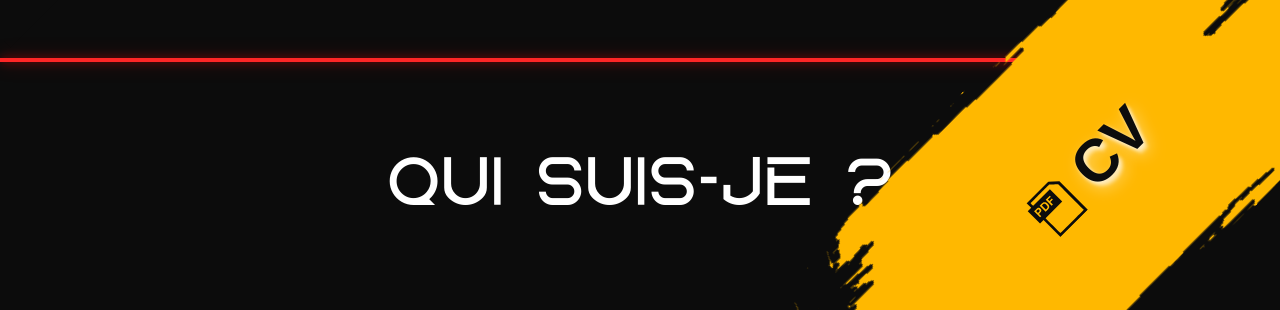
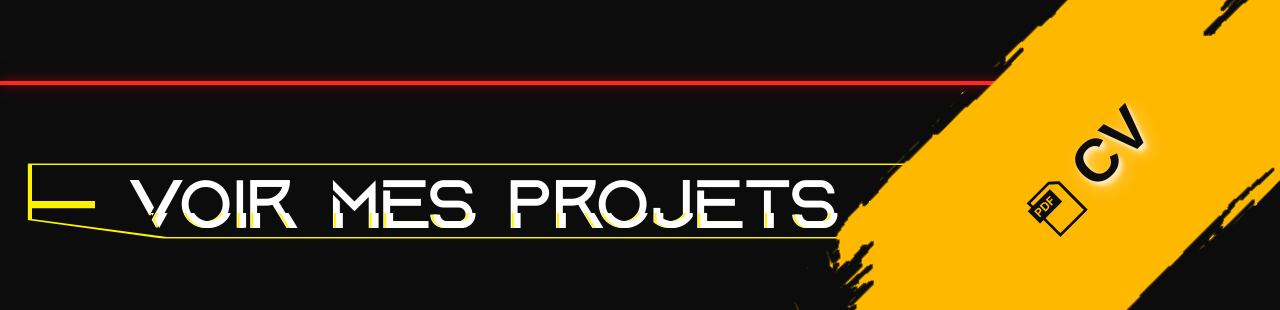
Before and after one commit to LilianBrossard/lilian-brossard, a Next.js app: page / in a window 1280 px wide. Shown: the part 425-735 px from the top of the page. Built offline with nearby package versions, Linux system fonts and the light colour scheme; a web font is replaced by a local one.

Commit message:
feat: ajouter des styles de bouton avec clip-path et animation de glitch

```diff
--- a/app/globals.css
+++ b/app/globals.css
@@ -30,3 +30,27 @@ body {
   font-family: var(--font-lato), Arial, Helvetica, sans-serif;
   transition: background-color 0.3s ease, color 0.3s ease;
 }
+
+.clipPath-Button {
+  cursor: pointer;
+  clip-path: polygon(
+    7% 50%,
+    7% 60%,
+    0 60%,
+    0 75%,
+    15% 100%,
+    100% 100%,
+    100% 60%,
+    93% 60%,
+    93% 50%,
+    100% 50%,
+    100% 0,
+    0 0,
+    0 50%
+  );
+}
+
+.clipPath-Button-Simple {
+  cursor: pointer;
+  clip-path: polygon(15% 100%, 100% 100%, 100% 0, 0 0, 0 75%);
+}
--- a/app/page.tsx
+++ b/app/page.tsx
@@ -40,7 +40,7 @@ export default function Home() {
           <div className="w-full py-20">
             <hr className="bg-(--red) w-full h-1 border-0 shadow-[0_0_10px_rgba(255,0,0,0.5),0_0_20px_rgba(255,0,0,0.3)]" />
           </div>
-          <div>
+          <div className="w-full flex items-start ml-16">
             <LinkHero />
           </div>
           <div className="absolute bottom-1/6 scale-200 right-0 -rotate-45 h-36 w-96 bg-(--secondary) mask-cover mask-[url('/BlackPaint.png')] flex items-center justify-center text-3xl font-bold text-background mt-8 font-(family-name:--font-fruktur) text-shadow-lg text-shadow-foreground/50">
--- /dev/null
+++ b/app/styles/glitch.module.css
@@ -0,0 +1,163 @@
+/* https://codepen.io/fabiowallner/pen/ozZoYo */
+.glitch {
+  position: relative;
+}
+.glitch::before,
+.glitch::after {
+  content: attr(data-text);
+  position: absolute;
+  width: 100%;
+  overflow: hidden;
+  top: 0;
+}
+
+.glitch::before {
+  left: 3px;
+  text-shadow: -2px 0 var(--primary);
+  animation-name: glitch-animation-1;
+  animation-duration: 2s;
+  animation-timing-function: linear;
+  animation-delay: 0s;
+  animation-iteration-count: infinite;
+  animation-direction: reverse-alternate;
+}
+.glitch::after {
+  left: -3px;
+  text-shadow: -2px 0 var(--primary);
+  animation-name: glitch-animation-2;
+  animation-duration: 2s;
+  animation-timing-function: linear;
+  animation-delay: 0s;
+  animation-iteration-count: infinite;
+  animation-direction: reverse-alternate;
+}
+@keyframes glitch-animation-1 {
+  0% {
+    clip: rect(42px, 1000px, 119px, 30px);
+  }
+  5% {
+    clip: rect(12px, 1000px, 59px, 30px);
+  }
+  10% {
+    clip: rect(82px, 1000px, 134px, 30px);
+  }
+  15% {
+    clip: rect(145px, 1000px, 24px, 30px);
+  }
+  20% {
+    clip: rect(38px, 1000px, 97px, 30px);
+  }
+  25% {
+    clip: rect(121px, 1000px, 52px, 30px);
+  }
+  30% {
+    clip: rect(67px, 1000px, 103px, 30px);
+  }
+  35% {
+    clip: rect(91px, 1000px, 15px, 30px);
+  }
+  40% {
+    clip: rect(5px, 1000px, 148px, 30px);
+  }
+  45% {
+    clip: rect(73px, 1000px, 110px, 30px);
+  }
+  50% {
+    clip: rect(29px, 1000px, 85px, 30px);
+  }
+  55% {
+    clip: rect(138px, 1000px, 41px, 30px);
+  }
+  60% {
+    clip: rect(56px, 1000px, 126px, 30px);
+  }
+  65% {
+    clip: rect(102px, 1000px, 68px, 30px);
+  }
+  70% {
+    clip: rect(17px, 1000px, 93px, 30px);
+  }
+  75% {
+    clip: rect(135px, 1000px, 22px, 30px);
+  }
+  80% {
+    clip: rect(48px, 1000px, 112px, 30px);
+  }
+  85% {
+    clip: rect(88px, 1000px, 76px, 30px);
+  }
+  90% {
+    clip: rect(33px, 1000px, 141px, 30px);
+  }
+  95% {
+    clip: rect(107px, 1000px, 9px, 30px);
+  }
+  100% {
+    clip: rect(61px, 1000px, 128px, 30px);
+  }
+}
+@keyframes glitch-animation-2 {
+  0% {
+    clip: rect(65px, 1000px, 142px, 30px);
+  }
+  5% {
+    clip: rect(18px, 1000px, 99px, 30px);
+  }
+  10% {
+    clip: rect(127px, 1000px, 31px, 30px);
+  }
+  15% {
+    clip: rect(52px, 1000px, 116px, 30px);
+  }
+  20% {
+    clip: rect(96px, 1000px, 44px, 30px);
+  }
+  25% {
+    clip: rect(8px, 1000px, 137px, 30px);
+  }
+  30% {
+    clip: rect(71px, 1000px, 105px, 30px);
+  }
+  35% {
+    clip: rect(149px, 1000px, 27px, 30px);
+  }
+  40% {
+    clip: rect(39px, 1000px, 123px, 30px);
+  }
+  45% {
+    clip: rect(114px, 1000px, 58px, 30px);
+  }
+  50% {
+    clip: rect(21px, 1000px, 87px, 30px);
+  }
+  55% {
+    clip: rect(133px, 1000px, 49px, 30px);
+  }
+  60% {
+    clip: rect(77px, 1000px, 108px, 30px);
+  }
+  65% {
+    clip: rect(11px, 1000px, 144px, 30px);
+  }
+  70% {
+    clip: rect(95px, 1000px, 35px, 30px);
+  }
+  75% {
+    clip: rect(54px, 1000px, 121px, 30px);
+  }
+  80% {
+    clip: rect(129px, 1000px, 63px, 30px);
+  }
+  85% {
+    clip: rect(25px, 1000px, 91px, 30px);
+  }
+  90% {
+    clip: rect(109px, 1000px, 14px, 30px);
+  }
+  95% {
+    clip: rect(46px, 1000px, 118px, 30px);
+  }
+  100% {
+    clip: rect(84px, 1000px, 72px, 30px);
+  }
+}
--- a/components/LinkHero.tsx
+++ b/components/LinkHero.tsx
@@ -1,62 +1,45 @@
 "use client";
 import Link from "next/link";
 import { useEffect, useRef, useState } from "react";
+import style from "../app/styles/glitch.module.css";
 
 export default function Navbar() {
-  const linkRef = useRef<HTMLDivElement>(null);
+  const linkRef = useRef<HTMLParagraphElement>(null);
   const linkHero = [
     ["Voir mes projets", "/projet"],
     ["Qui suis-je ?", "/#about"],
     ["Contactez-moi", "/#contact"],
   ];
   const [currentLinkIndex, setcurrentLinkIndex] = useState(0);
-  const [nextLinkIndex, setnextLinkIndex] = useState(1);
-  setTimeout(() => {
-    if (linkRef.current) {
-      const secondChild = linkRef.current.children[1] as HTMLElement;
-      const firstChild = linkRef.current.children[0] as HTMLElement;
-      if (secondChild && firstChild) {
-        firstChild.classList.add("duration-200", "-translate-y-full");
-        secondChild.classList.add("duration-200", "-translate-y-full");
-      }
-    }
-  }, 999);
+
   useEffect(() => {
     const interval = setInterval(() => {
       setcurrentLinkIndex((current) => (current + 1) % linkHero.length);
-      setnextLinkIndex((current) => (current + 1) % linkHero.length);
-      if (linkRef.current) {
-        const secondChild = linkRef.current.children[1] as HTMLElement;
-        const firstChild = linkRef.current.children[0] as HTMLElement;
-        if (secondChild && firstChild) {
-          firstChild.classList.remove("duration-200", "-translate-y-full");
-          secondChild.classList.remove("duration-200", "-translate-y-full");
-
-          setTimeout(() => {
-            firstChild.classList.add("duration-200", "-translate-y-full");
-            secondChild.classList.add("duration-200", "-translate-y-full");
-          }, 1);
-        }
-      }
     }, 10000);
 
     return () => clearInterval(interval);
   }, []);
 
-  const nextLink = linkHero[nextLinkIndex];
   const currentLink = linkHero[currentLinkIndex];
+  useEffect(() => {
+    if (linkRef.current) {
+      linkRef.current.setAttribute("data-text", currentLink[0]);
+    }
+  }, [currentLink]);
 
   return (
-    <Link href={nextLink[1]} id="linkHero" className="">
-      <div
-        ref={linkRef}
-        className="inline-block text-center text-7xl overflow-hidden h-28 uppercase font-(family-name:--font-aquire) hover:text-(--primary) duration-200"
-      >
-        <p className="relative whitespace-nowrap -translate-y-full duration-200">
+    <Link
+      href={currentLink[1]}
+      id="linkHero"
+      className="relative inline-block group"
+    >
+      <div className="absolute w-full h-full scale-y-105 scale-x-[1.01] clipPath-Button-Simple bg-(--primary) group-hover:bg-(--foreground) pointer-events-none"></div>
+      <div className="clipPath-Button text-center flex items-center justify-center w-[900px] text-xl lg:text-7xl uppercase font-(family-name:--font-aquire) text-foreground group-hover:text-background bg-background group-hover:bg-(--primary) duration-200 ">
+        <p
+          ref={linkRef}
+          className={`whitespace-nowrap w-full h-full ${style.glitch}`}
+        >
           {currentLink[0]}
-        </p>
-        <p className="relative whitespace-nowrap -translate-y-full duration-200">
-          {nextLink[0]}
         </p>
       </div>
     </Link>
```
